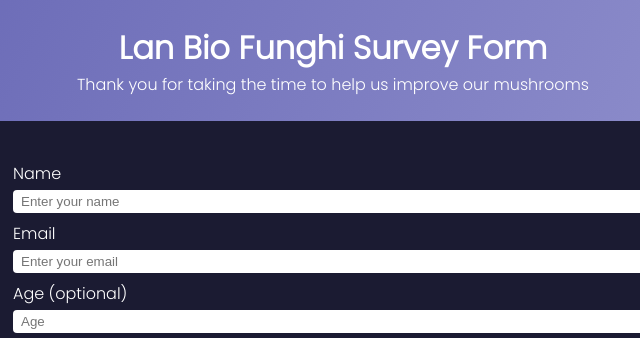
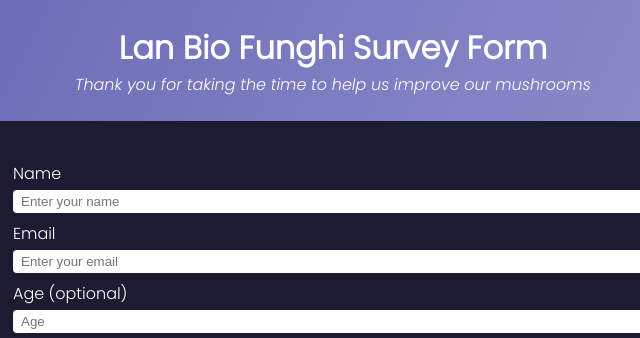
Before and after one commit to markMounsey/survey-form, a plain HTML site: page index.html in a window 1280 px wide. Shown: the top 338 px of the page, 307-947 px from the left. Drawn offline with Linux system fonts and the light colour scheme.

Commit message:
add span with optional class to a section of text

```diff
--- a/index.html
+++ b/index.html
@@ -12,7 +12,7 @@
     <div class="container">
       <header class="header">
         <h1 id="title">Lan Bio Funghi Survey Form</h1>
-        <p id="description">Thank you for taking the time to help us improve our mushrooms</p>
+        <p id="description"><em>Thank you for taking the time to help us improve our mushrooms</em></p>
       </header>
       <form id="survey-form">
         <div class="form-group">
@@ -24,7 +24,7 @@
           <input type="email" id="email" name="email" placeholder="Enter your email" required>
         </div>
         <div class="form-group">
-          <label for="number" id="number-label">Age (optional)</label>
+          <label for="number" id="number-label">Age <span class="optional">(optional)</span></label>
           <input type="number" id="number" name="number" placeholder="Age" min="18" max="100">
         </div>
         <div class="form-group">
```
